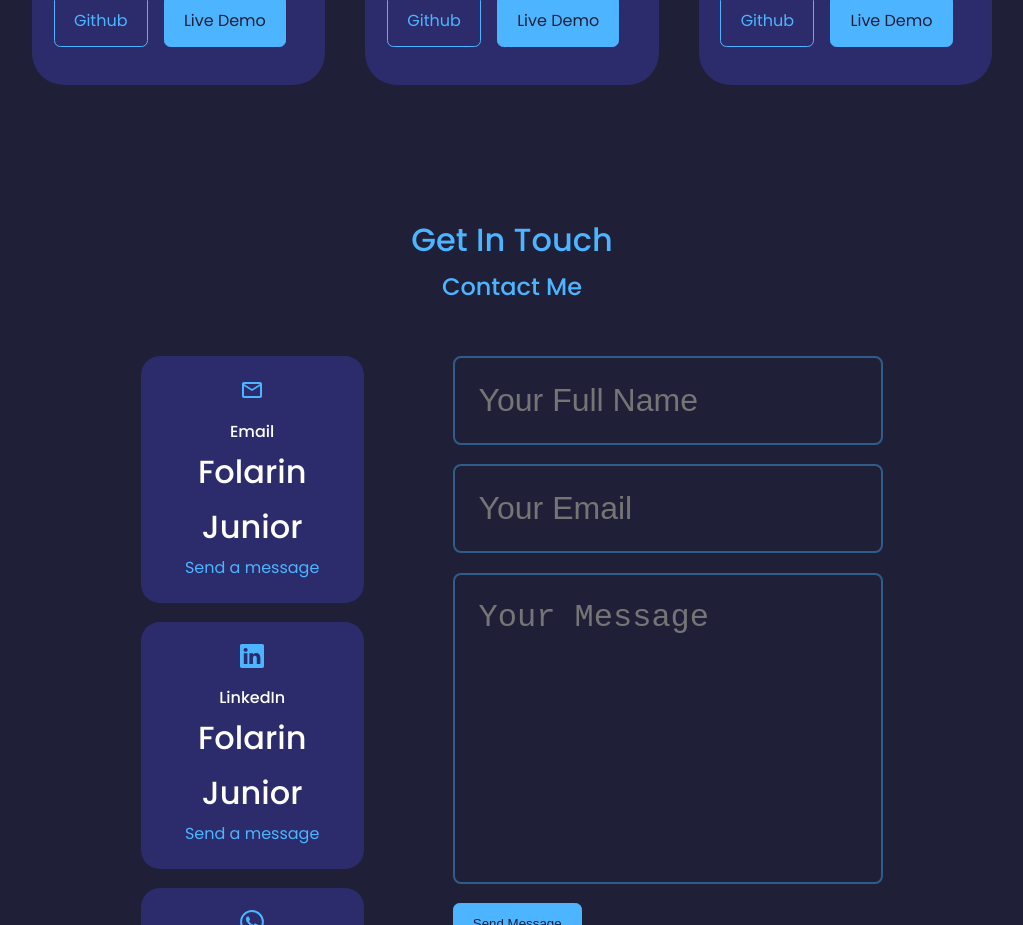
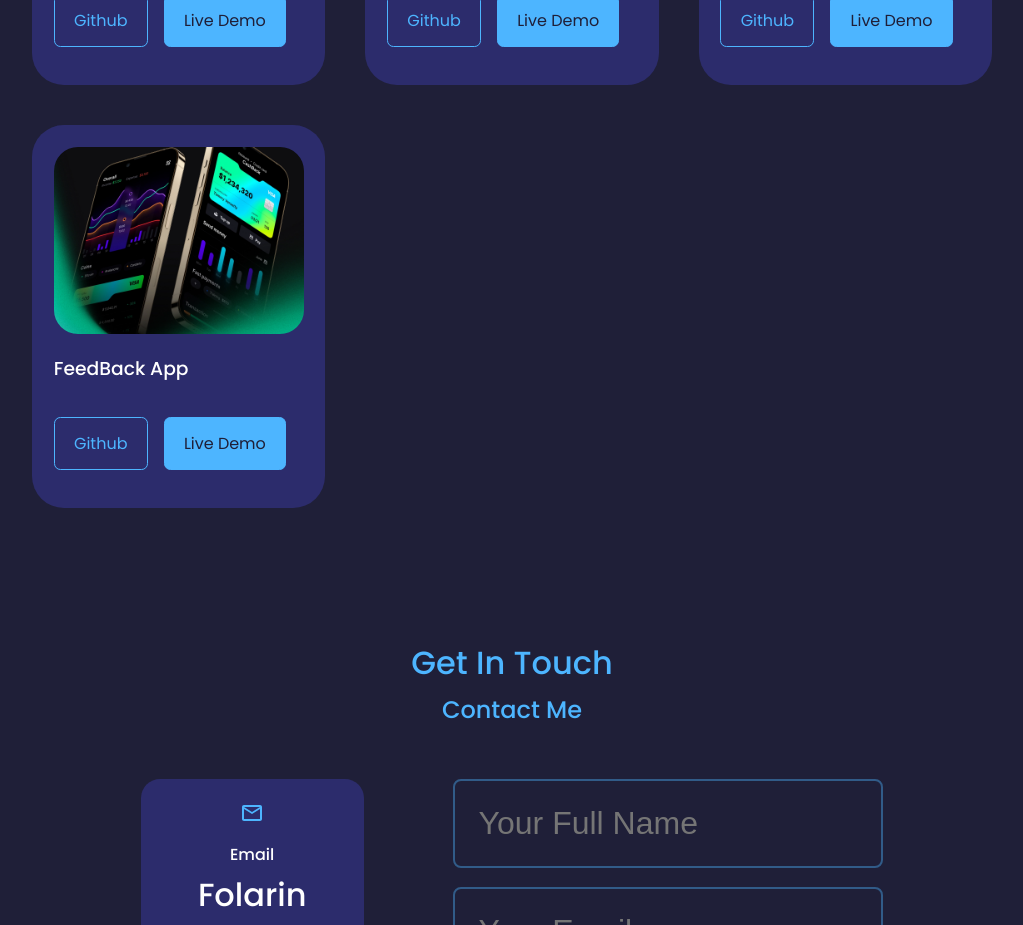
Before and after one commit to Folarinjr/update-portfolio, a React (Create React App) app: page / in a window 1280 px wide. Shown: the part 3020-3945 px from the top of the page, without its empty margins (128-1151 px from the left). Built offline with nearby package versions, Linux system fonts and the light colour scheme.

Commit message:
Resume Updated

```diff
--- a/src/component/portfolio/Portfolio.js
+++ b/src/component/portfolio/Portfolio.js
@@ -49,6 +49,13 @@ const data = [
     title: 'Food Mataz',
     github: 'https://github.com/Folarinjr/food-mataz.git',
     demo: 'https://food-mataz.netlify.app'
+  },
+  {
+    id: 7,
+    image: IMG2,
+    title: 'FeedBack App',
+    github: 'https://github.com/Folarinjr/feedBack-app.git',
+    demo: 'https://feedback-applicationn.netlify.app'
   }
 ]
 
```
Also changed, not shown: 1 other file (tests, documents, lock files or other folders).
